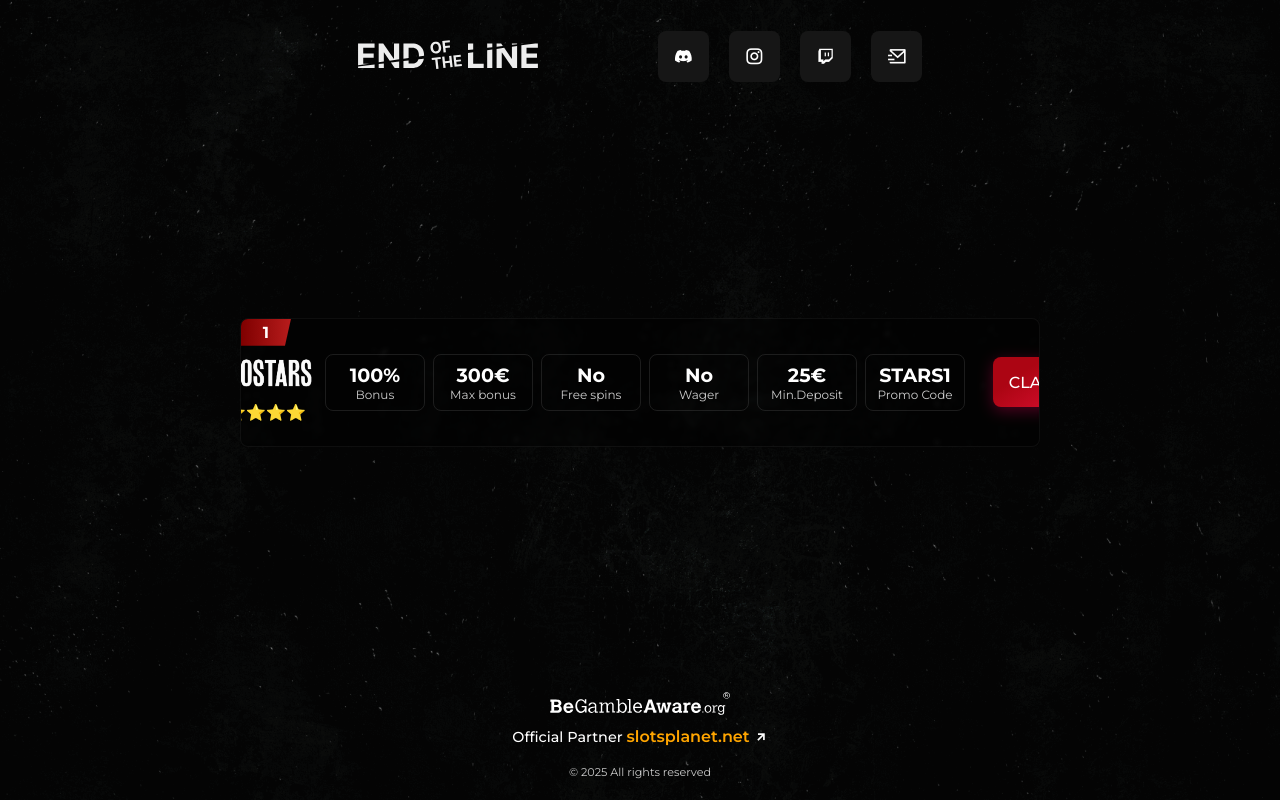
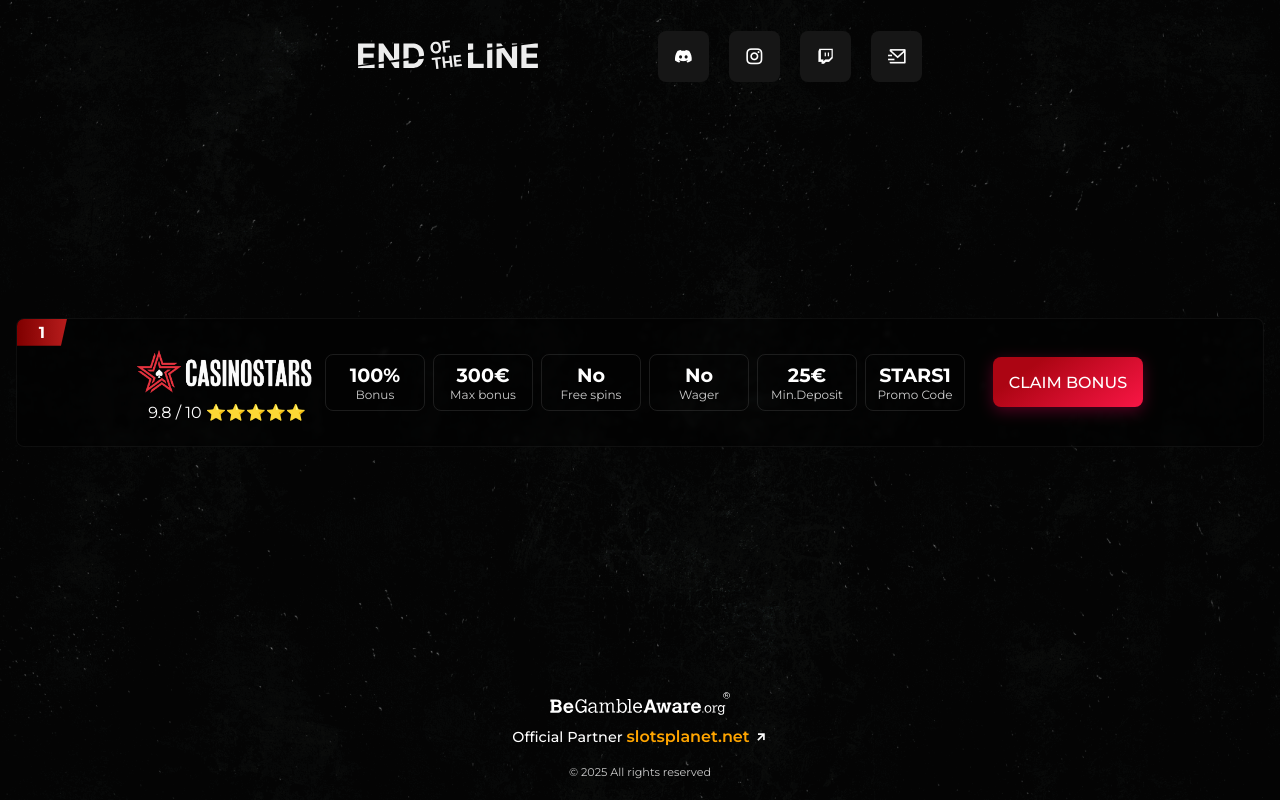
Before and after one commit to axellstr/EOTL, a website: page index.html in a window 1280 px wide. Drawn offline with nearby package versions, Linux system fonts and the light colour scheme.

Commit message:
Update index.html

```diff
--- a/index.html
+++ b/index.html
@@ -166,7 +166,7 @@
             border: 1px solid rgba(255, 255, 255, 0.05);
             overflow: hidden;
             width: 100%;
-            max-width: 800px;
+            max-width: 1440px;
             backdrop-filter: blur(2px);
             background: rgba(0, 0, 0, 0.3);
         }
```
